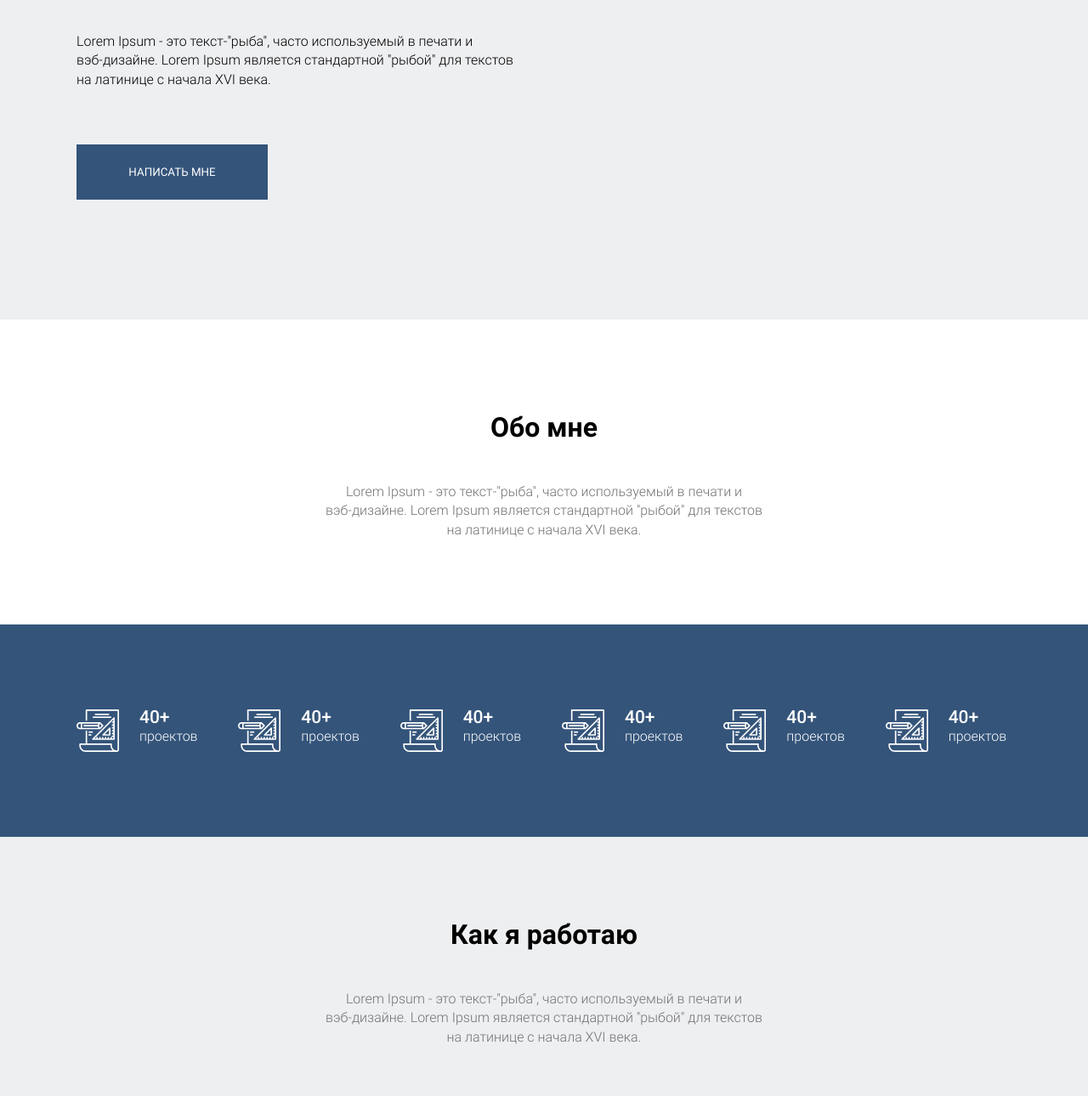
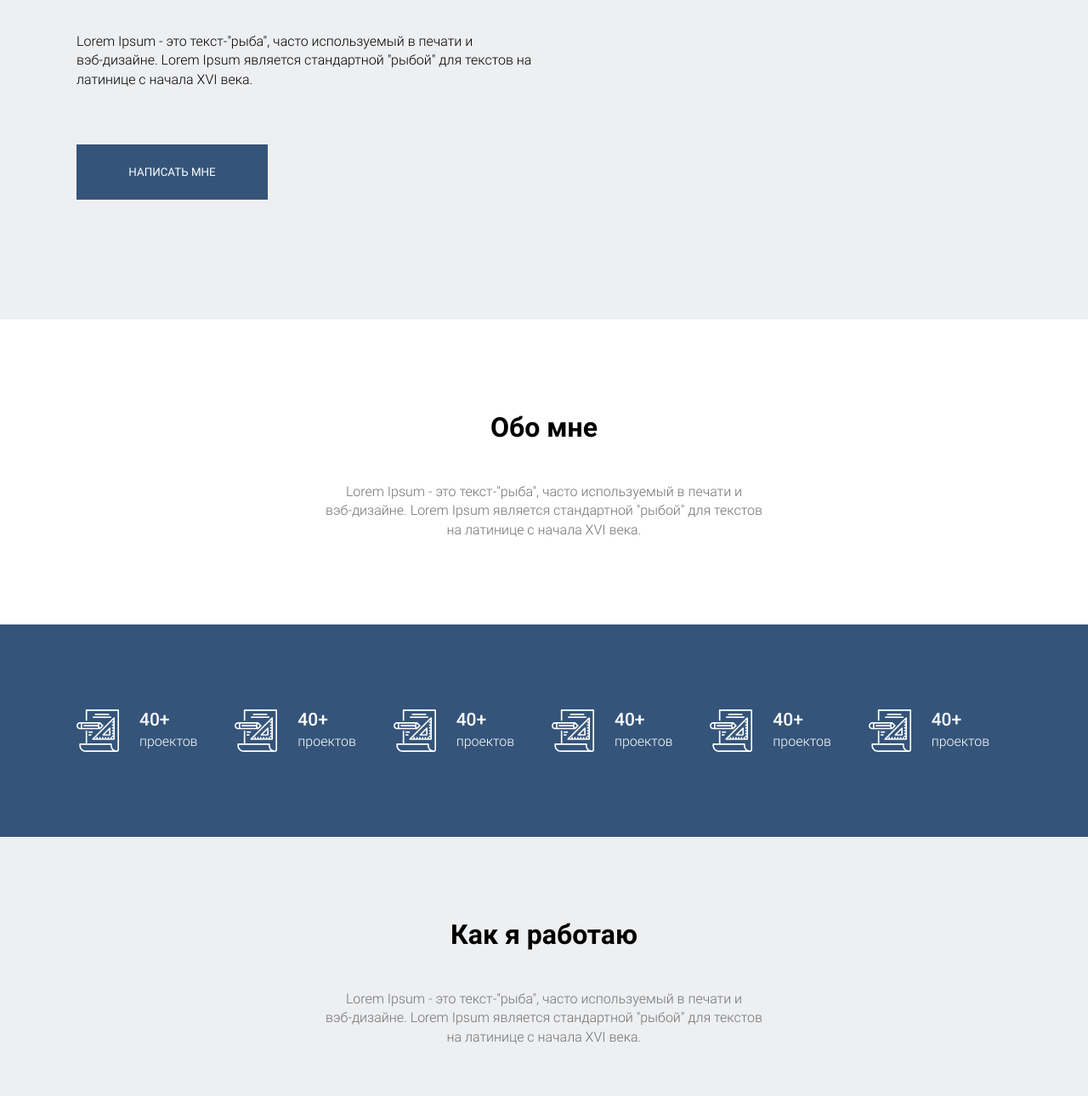
Before and after one commit to IgorYazykov/single-site, a plain HTML site: page index.html in a window 1280 px wide. Shown: the part 324-1614 px from the top of the page at 85% size. Drawn offline with Linux system fonts and the light colour scheme; grey boxes are pictures that could not be loaded.

Commit message:
some fix

```diff
--- a/index.html
+++ b/index.html
@@ -12,17 +12,17 @@
                 <ul class="header_menu">
                     <li class="item" >
                         <a href="#" class="active">ГЛАВНАЯ</a>
-                    </li>
-                    <li class="item">
+                    </li><!--
+                    --><li class="item">
                         <a href="#">ОБ АВТОРЕ</a>
-                    </li>
-                    <li class="item">
+                    </li><!--
+                    --><li class="item">
                         <a href="#">РАБОТЫ</a>
-                    </li>
-                    <li class="item">
+                    </li><!--
+                    --><li class="item">
                         <a href="#">ПРОЦЕС</a>
-                    </li>
-                    <li class="item">
+                    </li><!--
+                    --><li class="item">
                         <a href="#">КОНТАКТЫ</a>
                     </li>
                 </ul>
@@ -37,8 +37,8 @@
                         Дизайн и верстка
                     </h1>
                     <p class="info size_info">
-                        Lorem Ipsum - это текст-"рыба", часто используемый в печати и <br>
-                        вэб-дизайне. Lorem Ipsum является стандартной "рыбой" для текстов <br>
+                        Lorem Ipsum - это текст-"рыба", часто используемый в печати и
+                        вэб&#8209дизайне. Lorem Ipsum является стандартной "рыбой" для текстов
                         на латинице с начала XVI века.
                     </p>
                     <button class="button">
@@ -52,8 +52,8 @@
                 Обо мне
             </h2>
             <p class="info text_about">
-                Lorem Ipsum - это текст-"рыба", часто используемый в печати и<br>
-                вэб-дизайне. Lorem Ipsum является стандартной "рыбой" для текстов<br>
+                Lorem Ipsum - это текст-"рыба", часто используемый в печати и
+                вэб&#8209дизайне. Lorem Ipsum является стандартной "рыбой" для текстов
                 на латинице с начала XVI века.
             </p>
         </section>
@@ -69,8 +69,8 @@
                             проектов
                         </p>
                     </div>
-                </div>
-                <div class="inline_block">
+                </div><!--
+                --><div class="inline_block">
                     <img class="img_padding" src="images/Group.svg" alt="card">
                     <div class="size_block">
                         <h3 class="numbers">
@@ -80,8 +80,8 @@
                             проектов
                         </p>
                     </div>
-                </div>
-                <div class="inline_block">
+                </div><!--
+                --><div class="inline_block">
                     <img class="img_padding" src="images/Group.svg" alt="card">
                     <div class="size_block">
                         <h3 class="numbers">
@@ -91,8 +91,8 @@
                             проектов
                         </p>
                     </div>
-                </div>
-                <div class="inline_block">
+                </div><!--
+                --><div class="inline_block">
                     <img class="img_padding" src="images/Group.svg" alt="card">
                     <div class="size_block">
                         <h3 class="numbers">
@@ -102,8 +102,8 @@
                             проектов
                         </p>
                     </div>
-                </div>
-                <div class="inline_block">
+                </div><!--
+                --><div class="inline_block">
                     <img class="img_padding" src="images/Group.svg" alt="card">
                     <div class="size_block">
                         <h3 class="numbers">
@@ -113,8 +113,8 @@
                             проектов
                         </p>
                     </div>
-                </div>
-                <div class="inline_block">
+                </div><!--
+                --><div class="inline_block">
                     <img class="img_padding" src="images/Group.svg" alt="card">
                     <div class="size_block">
                         <h3 class="numbers">
@@ -132,8 +132,8 @@
                 Как я работаю
             </h2>
             <p class="info text_about">
-                Lorem Ipsum - это текст-"рыба", часто используемый в печати и<br>
-                вэб-дизайне. Lorem Ipsum является стандартной "рыбой" для текстов<br>
+                Lorem Ipsum - это текст-"рыба", часто используемый в печати и
+                вэб&#8209дизайне. Lorem Ipsum является стандартной "рыбой" для текстов
                 на латинице с начала XVI века.
             </p>
         </section>
--- a/style/style.css
+++ b/style/style.css
@@ -60,11 +60,13 @@
     margin-right: 42px;
     text-decoration: none;
     color: #000000;
+    font-weight: 400;
 }
 
 .header_menu .active
 {
     color: #34547A;
+    font-weight: 500;
 }
 
 .background{
@@ -98,6 +100,7 @@
 .size_info
 {
     padding: 60px 0 65px 0 ;
+    width: 540px;
 }
 
 .button
@@ -131,6 +134,8 @@
     padding-top: 50px;
     text-align: center;
     color: #727272;
+    width: 520px;
+    margin: 0 auto;
 }
 
 .card_size_and_background
@@ -154,7 +159,6 @@ padding-left: 48.33px;
 {
     display: inline-block;
     width: 84px;
-    height: 50px;
     vertical-align: top;
     padding-left: 20px;
 }
@@ -164,7 +168,7 @@ padding-left: 48.33px;
     font-family: "Roboto-Medium";
     font-style: normal;
     font-size: 21px;
-    line-height: 19px;
+    line-height: 25px;
     color: #FFFFFF;
 }
 
```
